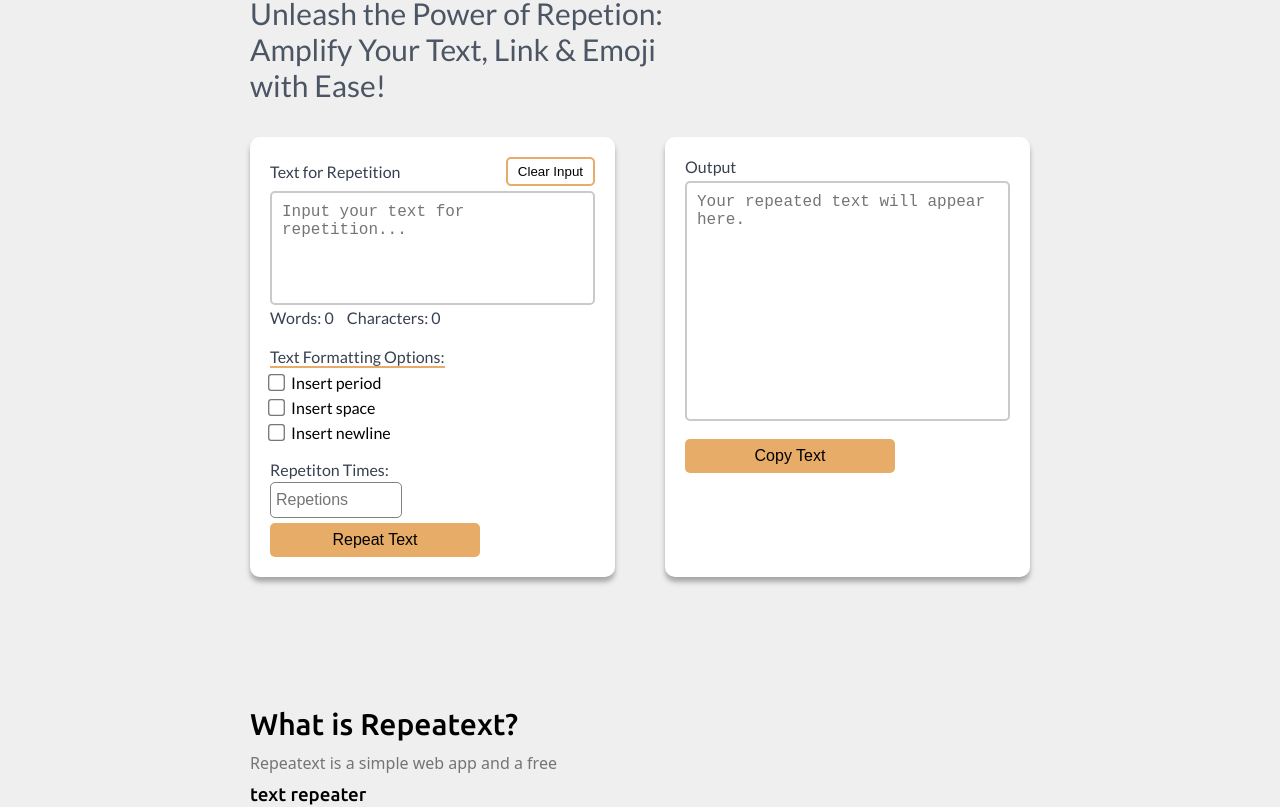
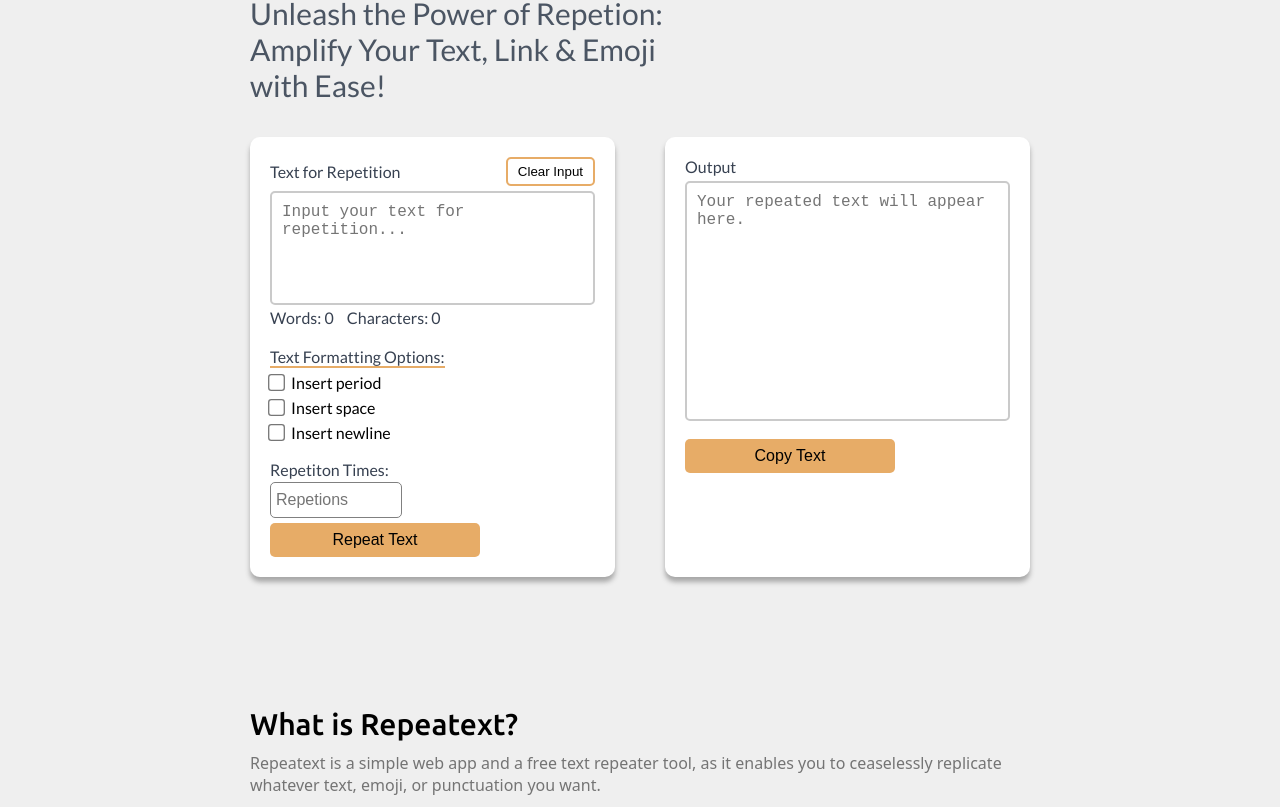
Before and after one commit to Techeritage/Repeatext, a plain HTML site: page index.html in a window 1280 px wide. Shown: the part 145-952 px from the top of the page. Drawn offline with nearby package versions, Linux system fonts and the light colour scheme; a web font is replaced by a local one.

Commit message:
Update index.html

```diff
--- a/index.html
+++ b/index.html
@@ -119,7 +119,7 @@
     <div class="site-info-case">
       <div class="site-info">
         <h2>What is Repeatext?</h2>
-        <p class="p1">Repeatext is a simple web app and a free <span> <h3>text repeater</h3> </span>tool, as it enables you to ceaselessly replicate whatever
+        <p class="p1">Repeatext is a simple web app and a free text repeater tool, as it enables you to ceaselessly replicate whatever
           text, emoji, or punctuation you want.
         </p>
       </div>
```
